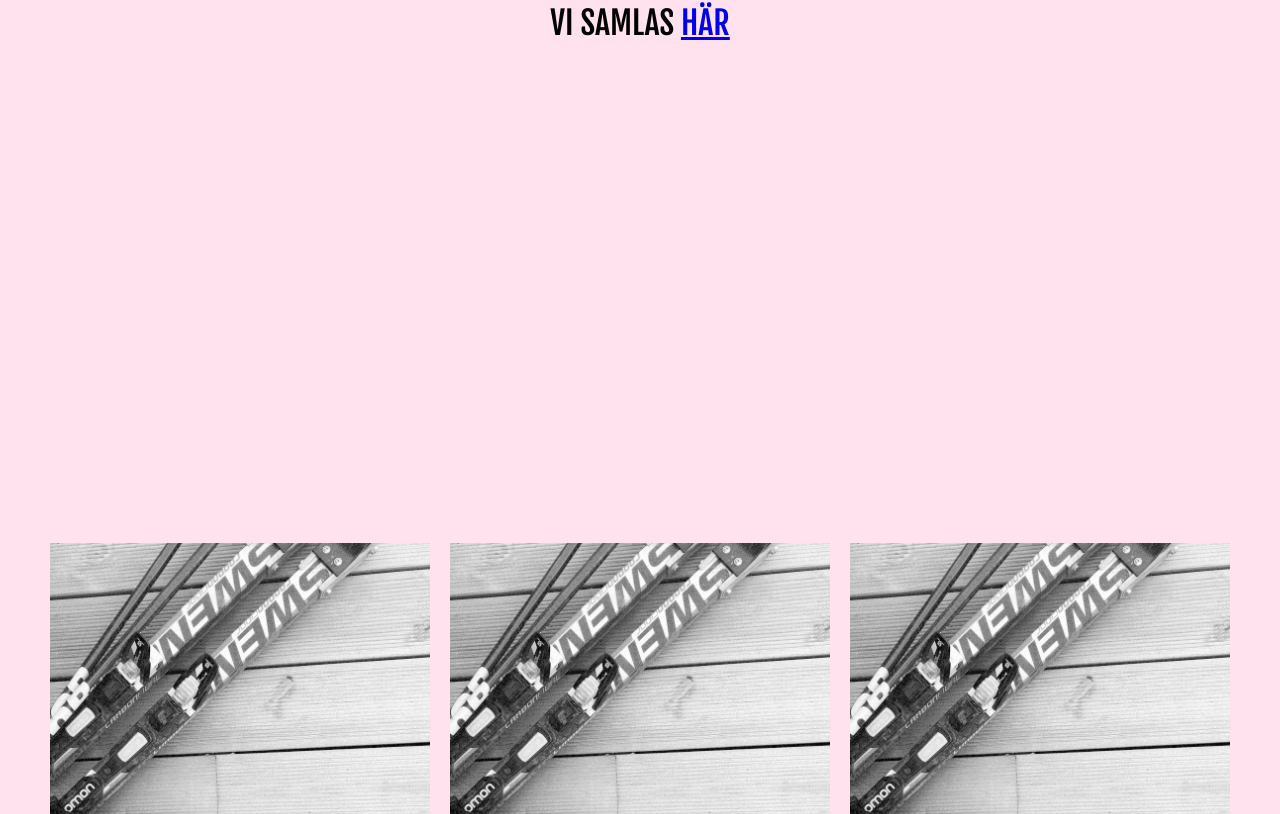
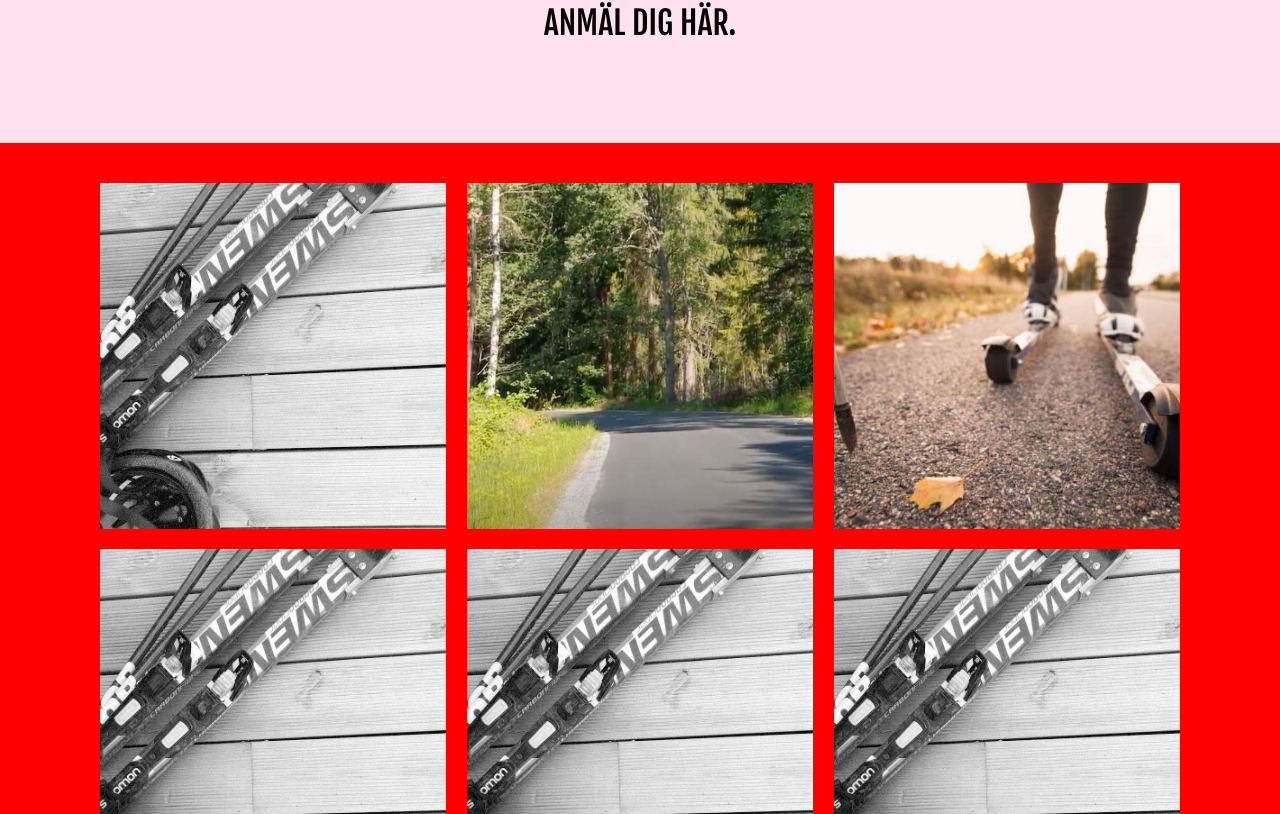
Before and after one commit to annaawgren/girlsonskis, a React (Create React App) app in the folder my-app/: page / in a window 1280 px wide. Shown: the part 886-1700 px from the top of the page. Built offline with nearby package versions, Linux system fonts and the light colour scheme.

Commit message:
flexbox on imgs

```diff
--- a/my-app/src/App.js
+++ b/my-app/src/App.js
@@ -27,14 +27,15 @@ function App() {
         </p>
         <div className="spacing" />
         <p>SÖNDAGAR KL 9.00.</p>
-        <p>
+        <p>Anmäl dig här.</p>
+        {/* <p>
           VI SAMLAS{" "}
           <span>
             <a href="https://goo.gl/maps/wveUkTtHc3opYTwV9" target="_blank">
               HÄR
             </a>
           </span>
-        </p>
+        </p> */}
       </section>
 
       <Imgs />
--- a/my-app/src/about.js
+++ b/my-app/src/about.js
@@ -8,7 +8,8 @@ export const AboutText = function (props) {
       <p className="pm">
         Girls on Skis är för dig som &#60;3 längd – och vill åka rullskidor när
         det inte finns snö. Vi åker för att det är härligt. Och sjukt bra
-        träning. Vill du åka med oss? <a>Anmäl dig här!</a>
+        träning. Vill du åka med oss?{" "}
+        <a href="mailto:hello@girlsonskis.se">Anmäl dig här!</a>
       </p>
       <div className="spacing" />
       <p className="pm ">
--- a/my-app/src/imgs.css
+++ b/my-app/src/imgs.css
@@ -4,14 +4,14 @@
   width: 100%;
   padding-left: 20px;
   padding-right: 20px;
+  background: red;
+  padding-bottom: 20px;
+  padding-top: 40px;
 }
 
 .single-img-container {
   width: 100%;
-  height: 0;
-  padding-bottom: 100%;
-  position: relative;
-  margin-bottom: 20px;
+  padding-bottom: 20px;
 }
 
 .single-img-container img {
@@ -25,17 +25,24 @@
   width: 100%;
 }
 
+.img-box {
+  width: 100%;
+  height: 0;
+  padding-bottom: 100%;
+  background: slateblue;
+  position: relative;
+}
+
 @media screen and (min-width: 800px) {
   .img-container {
     flex-direction: row;
+    flex-flow: row wrap;
     justify-content: space-between;
-    padding-left: 50px;
-    padding-right: 50px;
+    padding-left: 100px;
+    padding-right: 100px;
   }
-  .single-img-container:nth-child(1) {
-    margin-right: 20px;
-  }
-  .single-img-container:nth-child(2) {
-    margin-right: 20px;
+
+  .single-img-container {
+    width: 32%;
   }
 }
--- a/my-app/src/imgs.js
+++ b/my-app/src/imgs.js
@@ -1,6 +1,8 @@
 import React from "react";
 
 import Rullisar from "./images/rullisar.jpg";
+import Skog from "./images/skog.jpg";
+import Skiss from "./images/skiss.jpg";
 
 import "./imgs.css";
 
@@ -8,13 +10,34 @@ export const Imgs = () => {
   return (
     <div className="img-container">
       <div className="single-img-container">
-        <img src={Rullisar}></img>
+        <div className="img-box">
+          <img src={Rullisar}></img>
+        </div>
       </div>
       <div className="single-img-container">
-        <img src={Rullisar}></img>
+        <div className="img-box">
+          <img src={Skog}></img>
+        </div>
       </div>
       <div className="single-img-container">
-        <img src={Rullisar}></img>
+        <div className="img-box">
+          <img src={Skiss}></img>
+        </div>
+      </div>
+      <div className="single-img-container">
+        <div className="img-box">
+          <img src={Rullisar}></img>
+        </div>
+      </div>
+      <div className="single-img-container">
+        <div className="img-box">
+          <img src={Rullisar}></img>
+        </div>
+      </div>
+      <div className="single-img-container">
+        <div className="img-box">
+          <img src={Rullisar}></img>
+        </div>
       </div>
     </div>
   );
```
Also changed, not shown: my-app/src/images/skiss.jpg (added), my-app/src/images/skog.jpg (added).
